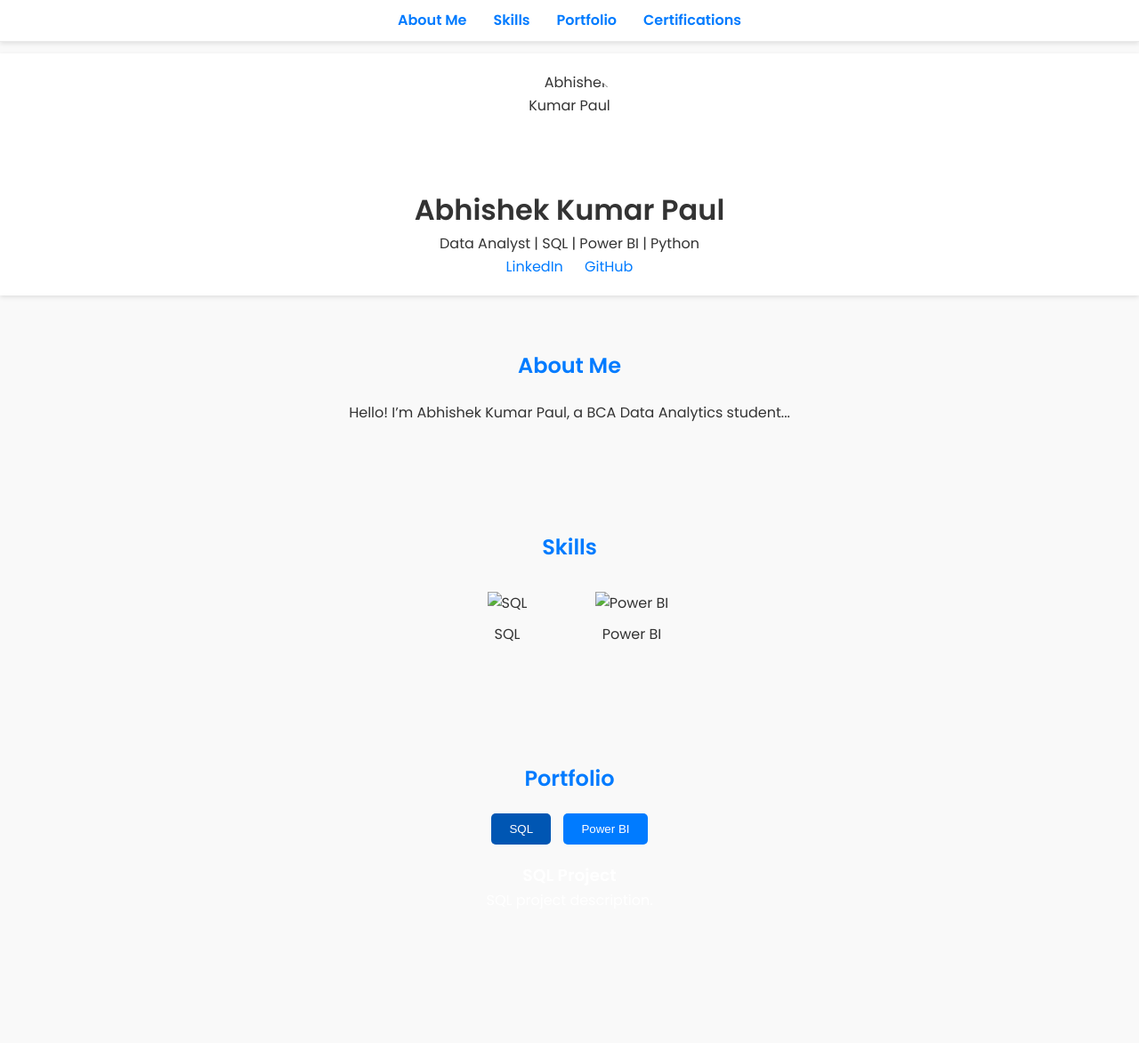
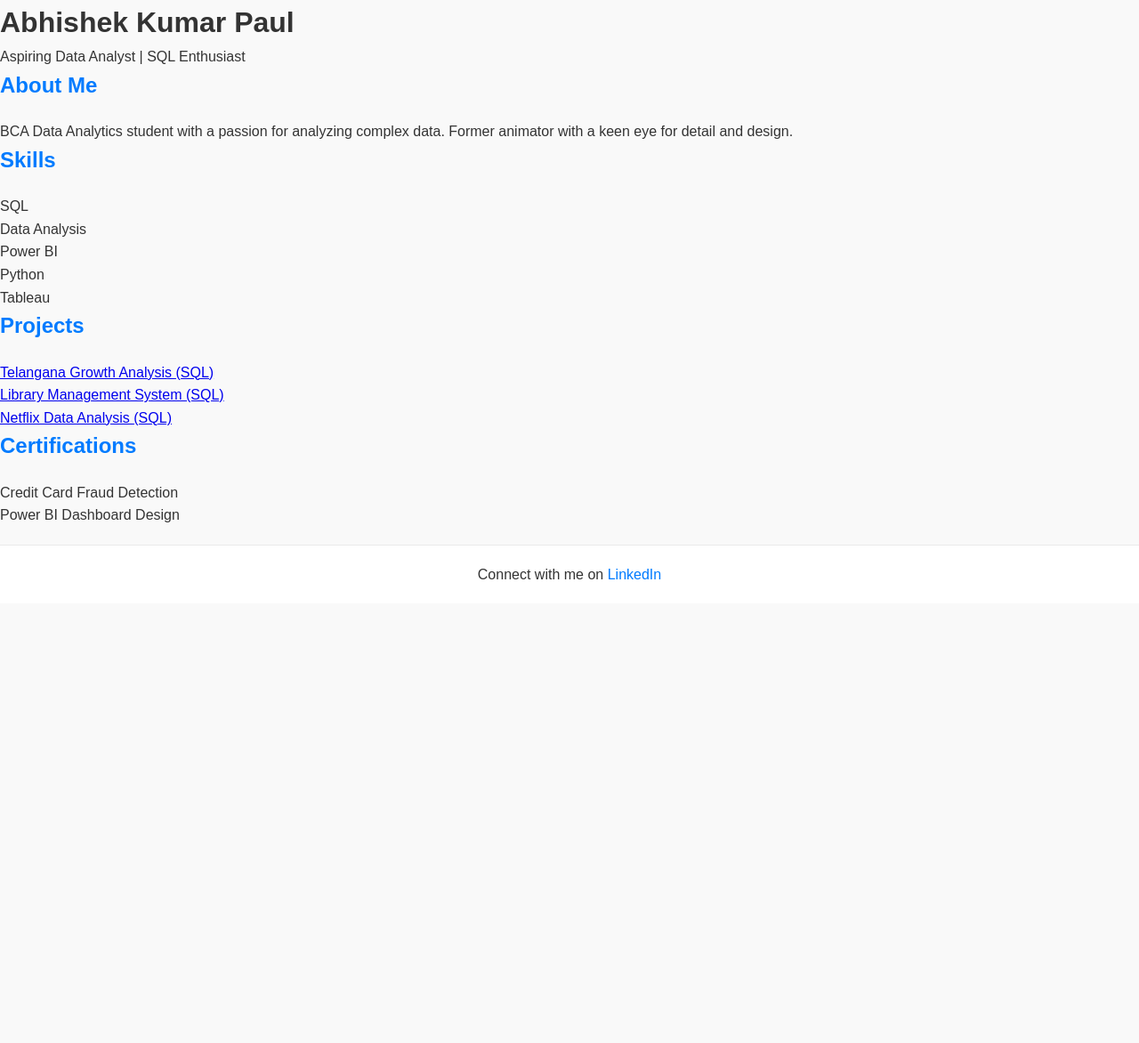
Before and after one commit to obshake/obshake.github.io, a plain HTML site: page index.html in a window 1280 px wide. Shown: the top 1172 px of the page at 89% size. After the commit the page ends 800 px from the top, so only its background shows below. Drawn offline with Linux system fonts and the light colour scheme.

Commit message:
Update index.html

```diff
--- a/index.html
+++ b/index.html
@@ -4,82 +4,40 @@
     <meta charset="UTF-8">
     <meta name="viewport" content="width=device-width, initial-scale=1.0">
     <title>Abhishek Kumar Paul's Portfolio</title>
-    <link href="https://fonts.googleapis.com/css2?family=Poppins:wght@300;400;600&display=swap" rel="stylesheet">
     <link rel="stylesheet" href="css/styles.css">
 </head>
 <body>
-
-    <!-- Header Section -->
-    <header class="header">
-        <div class="profile-container">
-            <img src="img/profile_picture.jpg" alt="Abhishek Kumar Paul" class="profile-picture">
-            <h1>Abhishek Kumar Paul</h1>
-            <p>Data Analyst | SQL | Power BI | Python</p>
-            <div class="links">
-                <a href="https://www.linkedin.com/in/abhishek-kumar-paul" target="_blank">LinkedIn</a>
-                <a href="https://github.com/username" target="_blank">GitHub</a>
-            </div>
-        </div>
+    <header>
+        <h1>Abhishek Kumar Paul</h1>
+        <p>Aspiring Data Analyst | SQL Enthusiast</p>
     </header>
 
-    <!-- Navigation -->
-    <nav class="navbar">
-        <ul>
-            <li><a href="#about">About Me</a></li>
-            <li><a href="#skills">Skills</a></li>
-            <li><a href="#portfolio">Portfolio</a></li>
-            <li><a href="#certifications">Certifications</a></li>
-        </ul>
-    </nav>
-
-    <!-- About Me Section -->
-    <section id="about" class="section">
+    <section id="about">
         <h2>About Me</h2>
-        <p>Hello! I’m Abhishek Kumar Paul, a BCA Data Analytics student...</p>
+        <p>BCA Data Analytics student with a passion for analyzing complex data. Former animator with a keen eye for detail and design.</p>
     </section>
 
-    <!-- Skills Section -->
-    <section id="skills" class="section">
+    <section id="skills">
         <h2>Skills</h2>
-        <div class="skills-grid">
-            <div class="skill-card">
-                <img src="img/sql_logo.png" alt="SQL">
-                <p>SQL</p>
-            </div>
-            <div class="skill-card">
-                <img src="img/powerbi_logo.png" alt="Power BI">
-                <p>Power BI</p>
-            </div>
-            <!-- Add more skills here -->
-        </div>
+        <ul>
+            <li>SQL</li>
+            <li>Data Analysis</li>
+            <li>Power BI</li>
+            <li>Python</li>
+            <li>Tableau</li>
+        </ul>
     </section>
 
-    <!-- Portfolio Section with Tabs -->
-    <section id="portfolio" class="section">
-        <h2>Portfolio</h2>
-        <div class="tabs">
-            <button class="tablinks" onclick="openTab(event, 'SQL')">SQL</button>
-            <button class="tablinks" onclick="openTab(event, 'PowerBI')">Power BI</button>
-            <!-- Add more tabs here -->
-        </div>
-
-        <div id="SQL" class="tabcontent">
-            <div class="project-card">
-                <h3>SQL Project</h3>
-                <p>SQL project description.</p>
-            </div>
-        </div>
-
-        <div id="PowerBI" class="tabcontent">
-            <div class="project-card">
-                <h3>Power BI Project</h3>
-                <p>Power BI project description.</p>
-            </div>
-        </div>
+    <section id="projects">
+        <h2>Projects</h2>
+        <ul>
+            <li><a href="projects/telangana-growth-analysis.html">Telangana Growth Analysis (SQL)</a></li>
+            <li><a href="projects/library-management-system.html">Library Management System (SQL)</a></li>
+            <li><a href="projects/netflix-analysis.html">Netflix Data Analysis (SQL)</a></li>
+        </ul>
     </section>
 
-    <!-- Certifications Section -->
-    <section id="certifications" class="section">
+    <section id="certifications">
         <h2>Certifications</h2>
         <ul>
             <li>Credit Card Fraud Detection</li>
@@ -87,41 +45,8 @@
         </ul>
     </section>
 
-    <!-- Footer -->
     <footer>
         <p>Connect with me on <a href="https://www.linkedin.com/in/abhishek-kumar-paul">LinkedIn</a></p>
     </footer>
-
-    <!-- JavaScript for Smooth Scrolling and Tabs -->
-    <script>
-        // Smooth scrolling for navigation links
-        document.querySelectorAll('a[href^="#"]').forEach(anchor => {
-            anchor.addEventListener('click', function (e) {
-                e.preventDefault();
-                document.querySelector(this.getAttribute('href')).scrollIntoView({
-                    behavior: 'smooth'
-                });
-            });
-        });
-
-        // Tab functionality for portfolio section
-        function openTab(evt, tabName) {
-            var i, tabcontent, tablinks;
-            tabcontent = document.getElementsByClassName("tabcontent");
-            for (i = 0; i < tabcontent.length; i++) {
-                tabcontent[i].style.display = "none";
-            }
-            tablinks = document.getElementsByClassName("tablinks");
-            for (i = 0; i < tablinks.length; i++) {
-                tablinks[i].className = tablinks[i].className.replace(" active", "");
-            }
-            document.getElementById(tabName).style.display = "block";
-            evt.currentTarget.className += " active";
-        }
-
-        // Initialize the first tab
-        document.querySelector('.tablinks').click();
-    </script>
-
 </body>
 </html>
```
